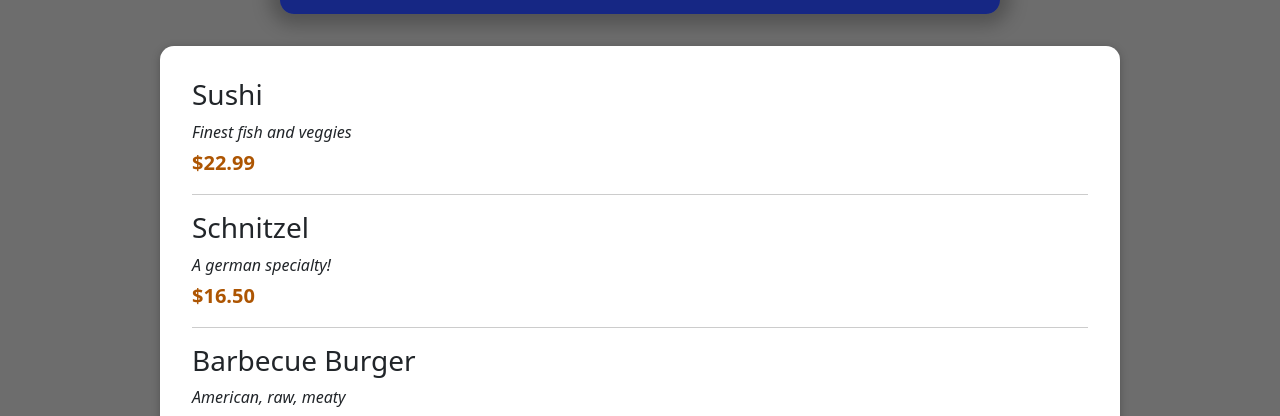
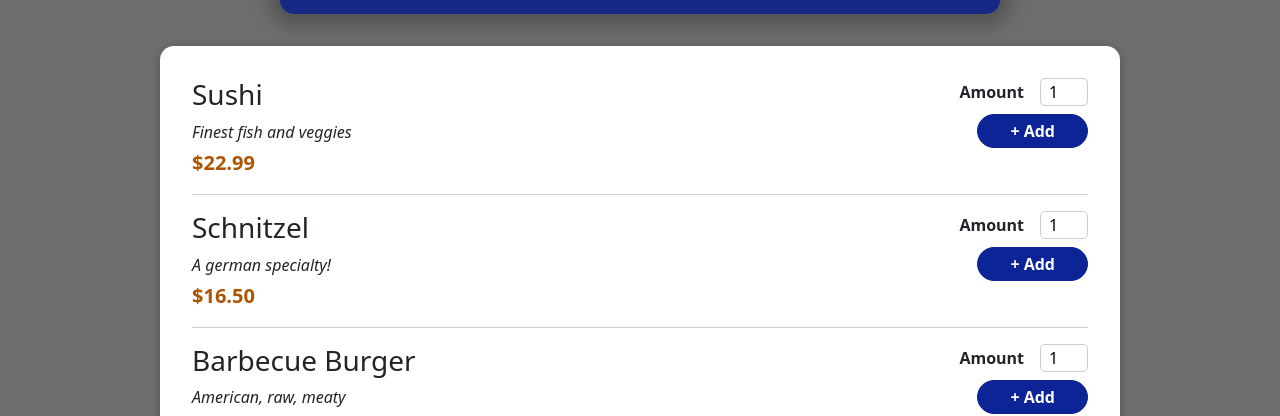
Before and after one commit to shimislm/Food-order-APP-using-react, a React (Create React App) app: page / in a window 1280 px wide. Shown: the part 400-816 px from the top of the page. Built offline with nearby package versions, Linux system fonts and the light colour scheme; grey boxes are pictures that could not be loaded; a web font is replaced by a local one.

Commit message:
food item add

```diff
--- a/src/components/FoodMeals/FoodItem/FoodAddForm.js
+++ b/src/components/FoodMeals/FoodItem/FoodAddForm.js
@@ -1,10 +1,19 @@
 import React from 'react'
-
+import classes from "./FoodAddForm.module.css"
+import Input from './../../UI/Input';
 const FoodAddForm = (props) => {
   return (
-    <div>
-
-    </div>
+    <form className={classes.form}>
+        <Input label="Amount" input={{
+          id:"amount",
+          type:'number',
+          min:'1',
+          max:'10',
+          step: '1',
+          defaultValue:'1'
+        }}/>
+        <button>+ Add</button>
+    </form>
   )
 }
 
--- /dev/null
+++ b/src/components/FoodMeals/FoodItem/FoodAddForm.module.css
@@ -0,0 +1,21 @@
+
+.form {
+    text-align: right;
+  }
+
+  .form button {
+    font: inherit;
+    cursor: pointer;
+    background-color: #0d2496;
+    border: 1px solid #0d2496;
+    color: white;
+    padding: 4px 32px;
+    border-radius: 20px;
+    font-weight: bold;
+  }
+
+  .form button:hover,
+  .form button:active {
+    background-color: #031364;
+    border-color: #031364;
+  }
--- a/src/components/FoodMeals/FoodItem/FoodItem.js
+++ b/src/components/FoodMeals/FoodItem/FoodItem.js
@@ -1,5 +1,7 @@
 import React from "react";
+import FoodAddForm from "./FoodAddForm";
 import classes from "./FoodItem.module.css";
+
 
 const FoodItem = (props) => {
     const price = `$${props.price.toFixed(2)}`
@@ -11,7 +13,7 @@
         <div className={classes.price}>{price}</div>
       </div>
       <div>
-
+        <FoodAddForm/>
       </div>
     </li>
   );
--- /dev/null
+++ b/src/components/UI/Input.js
@@ -0,0 +1,13 @@
+import classes from "./Input.module.css"
+import React from 'react'
+
+function Input(props) {
+  return (
+    <div className={classes.input}>
+        <label className="" htmlFor={props.input.id}>{props.label}</label>
+        <input {...props.input}/>
+    </div>
+  )
+}
+
+export default Input
--- /dev/null
+++ b/src/components/UI/Input.module.css
@@ -0,0 +1,19 @@
+
+.input {
+    display: flex;
+    align-items: center;
+    margin-bottom: 0.5rem;
+  }
+
+  .input label {
+    font-weight: bold;
+    margin-right: 1rem;
+  }
+
+  .input input {
+    width: 3rem;
+    border-radius: 5px;
+    border: 1px solid #ccc;
+    font: inherit;
+    padding-left: 0.5rem;
+  }
--- /dev/null
+++ b/src/context/context.js
@@ -0,0 +1,3 @@
+import { createContext } from "react";
+
+export const AppContext = createContext(null)
```
Also changed, not shown: 1 other file (tests, documents, lock files or other folders).
